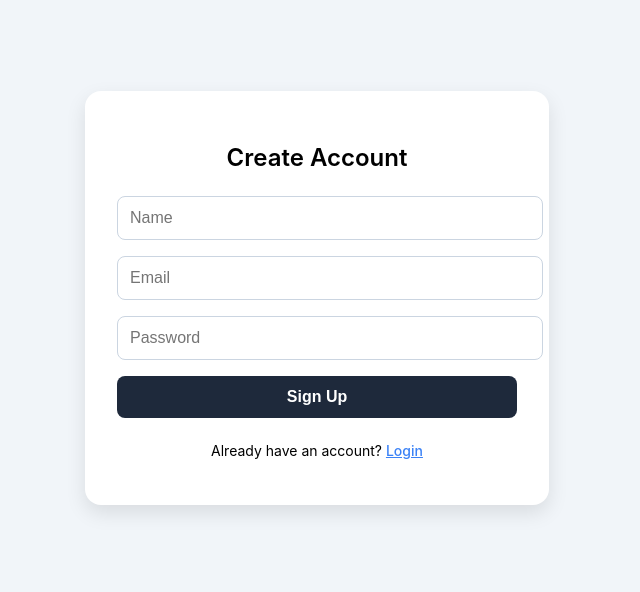
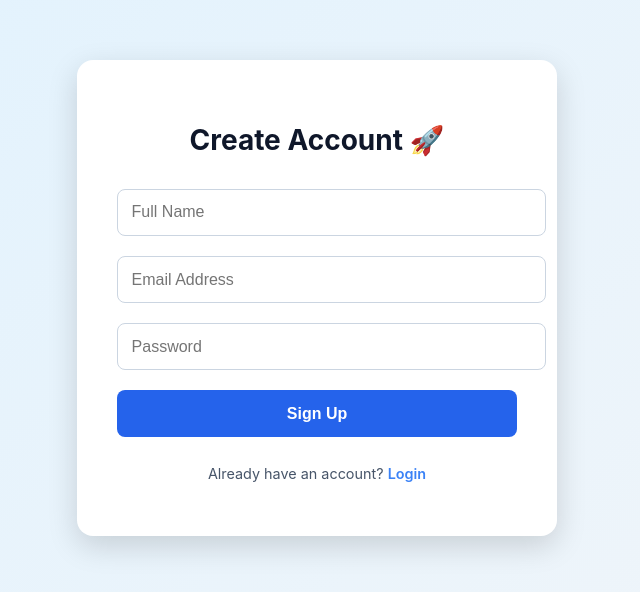
Before and after one commit to mnskartik/LIFESYNC, a React (Create React App) app in the folder frontend/client/: page /signup in a window 1280 px wide. Shown: the part 118-710 px from the top of the page, without its empty margins (323-963 px from the left). Built offline with nearby package versions, Linux system fonts and the light colour scheme.

Commit message:
enhanced styles

```diff
--- a/frontend/client/src/pages/Signup.jsx
+++ b/frontend/client/src/pages/Signup.jsx
@@ -10,9 +10,8 @@ export default function Signup() {
   const [message, setMessage] = useState("");
 
   const API_URL = process.env.REACT_APP_API_URL;
-  const navigate = useNavigate(); // hook for navigation
+  const navigate = useNavigate();
 
-  // Email + Password signup via backend
   const handleEmailSignup = async (e) => {
     e.preventDefault();
     setError("");
@@ -33,11 +32,9 @@ export default function Signup() {
 
       setMessage("✅ Signed up successfully!");
 
-      // Redirect after short delay
       setTimeout(() => {
         navigate("/login");
       }, 1500);
-
     } catch (err) {
       setError(err.message);
     }
@@ -50,66 +47,119 @@ export default function Signup() {
         display: "flex",
         alignItems: "center",
         justifyContent: "center",
-        backgroundColor: "#f1f5f9",
+        background: "linear-gradient(135deg, #e0f2fe, #f1f5f9)",
         padding: "1rem",
       }}
     >
       <div
         style={{
           backgroundColor: "white",
-          padding: "2rem",
+          padding: "2.5rem",
           borderRadius: "1rem",
-          boxShadow: "0 8px 20px rgba(0,0,0,0.1)",
+          boxShadow: "0 10px 30px rgba(0,0,0,0.15)",
           width: "100%",
           maxWidth: "400px",
+          transition: "transform 0.2s ease, box-shadow 0.2s ease",
         }}
       >
         <h2
           style={{
-            fontSize: "1.5rem",
-            fontWeight: "600",
+            fontSize: "1.75rem",
+            fontWeight: "700",
             textAlign: "center",
-            marginBottom: "1.5rem",
+            marginBottom: "2rem",
+            color: "#0f172a",
           }}
         >
-          Create Account
+          Create Account 🚀
         </h2>
 
-        {error && <p style={{ color: "red" }}>{error}</p>}
-        {message && <p style={{ color: "green" }}>{message}</p>}
+        {error && (
+          <p
+            style={{
+              color: "#ef4444",
+              background: "#fee2e2",
+              padding: "0.75rem",
+              borderRadius: "0.5rem",
+              fontSize: "0.9rem",
+              marginBottom: "1rem",
+              textAlign: "center",
+            }}
+          >
+            {error}
+          </p>
+        )}
+
+        {message && (
+          <p
+            style={{
+              color: "#16a34a",
+              background: "#dcfce7",
+              padding: "0.75rem",
+              borderRadius: "0.5rem",
+              fontSize: "0.9rem",
+              marginBottom: "1rem",
+              textAlign: "center",
+            }}
+          >
+            {message}
+          </p>
+        )}
 
         <form
           onSubmit={handleEmailSignup}
-          style={{ display: "flex", flexDirection: "column", gap: "1rem" }}
+          style={{ display: "flex", flexDirection: "column", gap: "1.25rem" }}
         >
           <input
             type="text"
-            placeholder="Name"
+            placeholder="Full Name"
             value={name}
             onChange={(e) => setName(e.target.value)}
             required
             style={{
               width: "100%",
-              padding: "0.75rem",
+              padding: "0.85rem",
               border: "1px solid #cbd5e1",
               borderRadius: "0.5rem",
               fontSize: "1rem",
+              outline: "none",
+              transition: "border-color 0.2s, box-shadow 0.2s",
             }}
+            onFocus={(e) =>
+              (e.target.style.borderColor = "#3b82f6") ||
+              (e.target.style.boxShadow =
+                "0 0 0 3px rgba(59,130,246,0.3)")
+            }
+            onBlur={(e) =>
+              (e.target.style.borderColor = "#cbd5e1") ||
+              (e.target.style.boxShadow = "none")
+            }
           />
 
           <input
             type="email"
-            placeholder="Email"
+            placeholder="Email Address"
             value={email}
             onChange={(e) => setEmail(e.target.value)}
             required
             style={{
               width: "100%",
-              padding: "0.75rem",
+              padding: "0.85rem",
               border: "1px solid #cbd5e1",
               borderRadius: "0.5rem",
               fontSize: "1rem",
+              outline: "none",
+              transition: "border-color 0.2s, box-shadow 0.2s",
             }}
+            onFocus={(e) =>
+              (e.target.style.borderColor = "#3b82f6") ||
+              (e.target.style.boxShadow =
+                "0 0 0 3px rgba(59,130,246,0.3)")
+            }
+            onBlur={(e) =>
+              (e.target.style.borderColor = "#cbd5e1") ||
+              (e.target.style.boxShadow = "none")
+            }
           />
 
           <input
@@ -120,26 +170,50 @@ export default function Signup() {
             required
             style={{
               width: "100%",
-              padding: "0.75rem",
+              padding: "0.85rem",
               border: "1px solid #cbd5e1",
               borderRadius: "0.5rem",
               fontSize: "1rem",
+              outline: "none",
+              transition: "border-color 0.2s, box-shadow 0.2s",
             }}
+            onFocus={(e) =>
+              (e.target.style.borderColor = "#3b82f6") ||
+              (e.target.style.boxShadow =
+                "0 0 0 3px rgba(59,130,246,0.3)")
+            }
+            onBlur={(e) =>
+              (e.target.style.borderColor = "#cbd5e1") ||
+              (e.target.style.boxShadow = "none")
+            }
           />
 
           <button
             type="submit"
             style={{
               width: "100%",
-              padding: "0.75rem",
-              backgroundColor: "#1e293b",
+              padding: "0.9rem",
+              backgroundColor: "#2563eb",
               color: "white",
               borderRadius: "0.5rem",
               fontSize: "1rem",
               fontWeight: "600",
               border: "none",
               cursor: "pointer",
+              transition: "background-color 0.2s, transform 0.1s",
             }}
+            onMouseOver={(e) =>
+              (e.target.style.backgroundColor = "#1d4ed8")
+            }
+            onMouseOut={(e) =>
+              (e.target.style.backgroundColor = "#2563eb")
+            }
+            onMouseDown={(e) =>
+              (e.target.style.transform = "scale(0.98)")
+            }
+            onMouseUp={(e) =>
+              (e.target.style.transform = "scale(1)")
+            }
           >
             Sign Up
           </button>
@@ -147,13 +221,28 @@ export default function Signup() {
 
         <p
           style={{
-            marginTop: "1.5rem",
-            fontSize: "0.875rem",
+            marginTop: "1.75rem",
+            fontSize: "0.9rem",
             textAlign: "center",
+            color: "#475569",
           }}
         >
           Already have an account?{" "}
-          <Link to="/login" style={{ color: "#3b82f6", fontWeight: "500" }}>
+          <Link
+            to="/login"
+            style={{
+              color: "#3b82f6",
+              fontWeight: "600",
+              textDecoration: "none",
+              transition: "color 0.2s",
+            }}
+            onMouseOver={(e) =>
+              (e.target.style.color = "#1d4ed8")
+            }
+            onMouseOut={(e) =>
+              (e.target.style.color = "#3b82f6")
+            }
+          >
             Login
           </Link>
         </p>
```
Also changed, not shown: frontend/client/src/pages/Login.jsx (+87 -18 lines).
